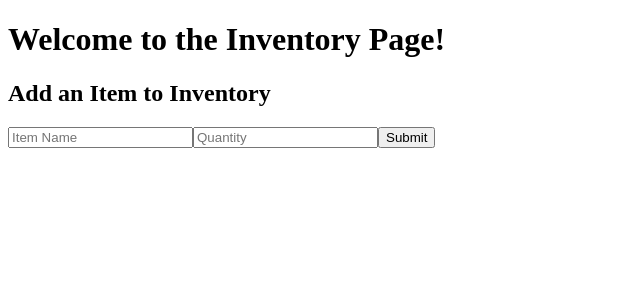
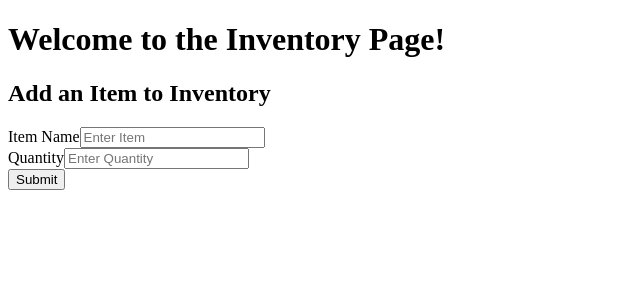
Before and after one commit to mealthebear/guild-app, a React app: page / in a window 1280 px wide. Shown: the top 300 px of the page, without its empty margins (0-640 px from the left). Built offline with nearby package versions, Linux system fonts and the light colour scheme; no server answers; the HTML template or start-up script is replaced by a standard one.

Commit message:
Updated look and styling of the inventory form

```diff
--- a/client/src/pages/Inventory.js
+++ b/client/src/pages/Inventory.js
@@ -7,12 +7,17 @@ const Inventory = (props) => {
 
   return (
     <div>
-      <h1>Welcome to the Inventory Page!</h1>
+      <h1 className="header">Welcome to the Inventory Page!</h1>
       <form onSubmit={(event) => props.createMat(event, matName, quantity)}>
-        <h2>Add an Item to Inventory</h2>
-        <input name="name" onChange={(event) => setMat(props.onChange(event))} placeholder="Item Name" required />
-        <input name="quantity" onChange={(event) => setQuantity(props.onChange(event))} placeholder="Quantity" required />
-
+        <h2 className="subheading">Add an Item to Inventory</h2>
+        <div className="input-field-group">
+          <label className="form-label">Item Name</label>
+          <input className="form-input" name="name" onChange={(event) => setMat(props.onChange(event))} placeholder="Enter Item" required />
+        </div>
+        <div className="input-field-group">
+          <label className="form-label">Quantity</label>
+          <input className="form-input" name="quantity" onChange={(event) => setQuantity(props.onChange(event))} placeholder="Enter Quantity" required />
+        </div>
         <input type="submit" value="Submit" />
 
       </form>
```
Also changed, not shown: 2 other files (tests, documents, lock files or other folders).
